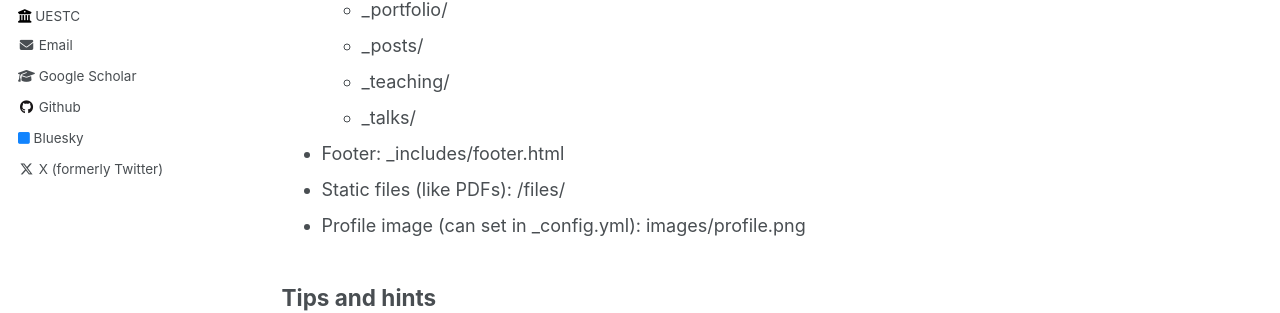
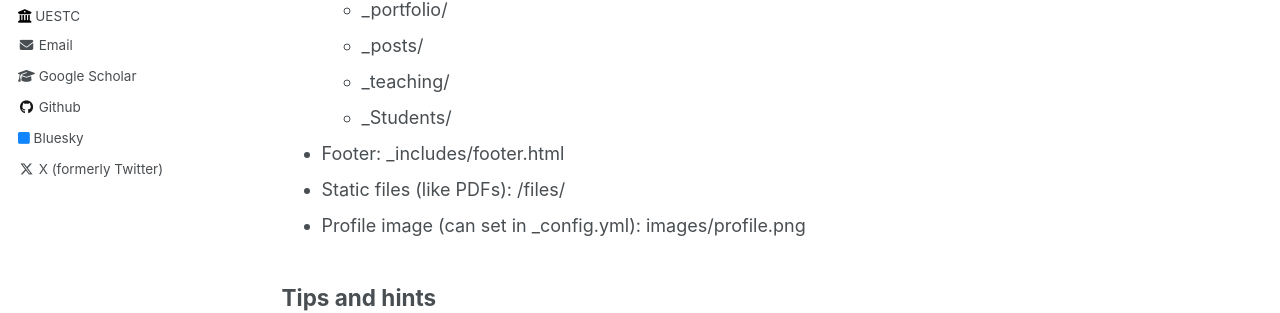
Before and after one commit to wangfangfang1111/my_blog, a Jekyll site: the page built from _pages/markdown.md, in a window 1280 px wide and 900 px high. Shown: the part 446-759 px from the top of the window. Built offline with Jekyll 4.4.1, drawn with Linux system fonts in a browser that asks for light colours.

Commit message:
Update markdown.md

```diff
--- a/_pages/markdown.md
+++ b/_pages/markdown.md
@@ -17,7 +17,7 @@ redirect_from:
   * _portfolio/
   * _posts/
   * _teaching/
-  * _talks/
+  * _Students/
 * Footer: _includes/footer.html
 * Static files (like PDFs): /files/
 * Profile image (can set in _config.yml): images/profile.png
```
